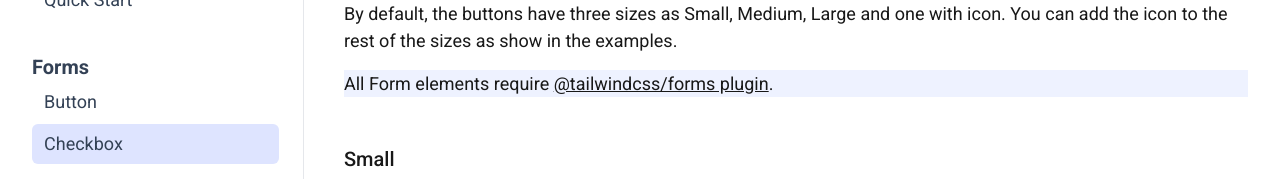
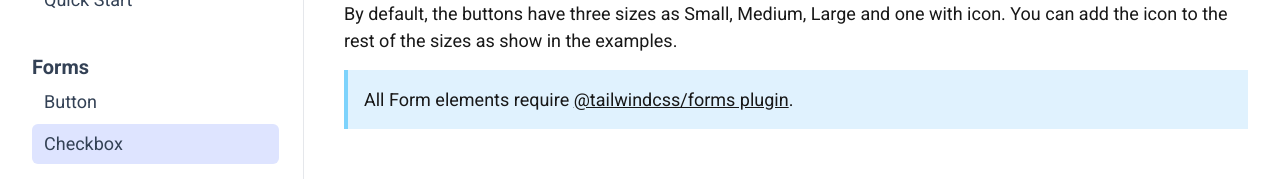
Before and after one commit to sg1asgard/vuefoxtail, a Vue app: page /docs/components/forms/checkbox in a window 1280 px wide. Shown: the part 184-363 px from the top of the page. Built offline with nearby package versions, Linux system fonts and the light colour scheme; what @highlightjs/vue-plugin would draw is missing.

Commit message:
checkbox updates

```diff
--- /dev/null
+++ b/src/components/presentation/alerts/AlertWrapper.vue
@@ -0,0 +1,20 @@
+<script setup>
+import { reactive } from 'vue'
+
+const props = defineProps({
+  info: Boolean,
+  warning: Boolean,
+  danger: Boolean
+})
+
+const alert = reactive({
+  info: 'border-sky-300 bg-sky-100'
+})
+</script>
+<template>
+  <p
+    :class="`p-4 border-s-4 ${props.info ? alert.info : ''} ${props.warning ? alert.warning : ''} ${props.danger ? alert.danger : ''}`"
+  >
+    <slot></slot>
+  </p>
+</template>
--- a/src/components/vuefoxtail/forms/buttons/CheckboxVFX.vue
+++ b/src/components/vuefoxtail/forms/buttons/CheckboxVFX.vue
@@ -3,6 +3,7 @@ import { ref } from 'vue'
 import PageHeader3 from '@/components/presentation/PageHeader3.vue'
 import ExampleWrapper from '@/components/presentation/ExampleWrapper.vue'
 import CodeExample from '@/components/presentation/CodeExample.vue'
+import AlertWrapper from '@/components/presentation/alerts/AlertWrapper.vue'
 
 // Checkbox v1
 const checkboxV1_small = ref(
@@ -87,12 +88,14 @@ const checkboxV1_large = ref(
         add the icon to the rest of the sizes as show in the examples.
       </p>
 
-      <p class="mt-4 bg-indigo-50">
-        All Form elements require
-        <a href="https://github.com/tailwindlabs/tailwindcss-forms" target="_blank"
-          >@tailwindcss/forms plugin</a
-        >.
-      </p>
+      <div class="mt-4">
+        <AlertWrapper info>
+          All Form elements require
+          <a href="https://github.com/tailwindlabs/tailwindcss-forms" target="_blank"
+            >@tailwindcss/forms plugin</a
+          >.
+        </AlertWrapper>
+      </div>
     </div>
     <!-- Small -->
     <PageHeader3 sectionTitle="Small" />
```
